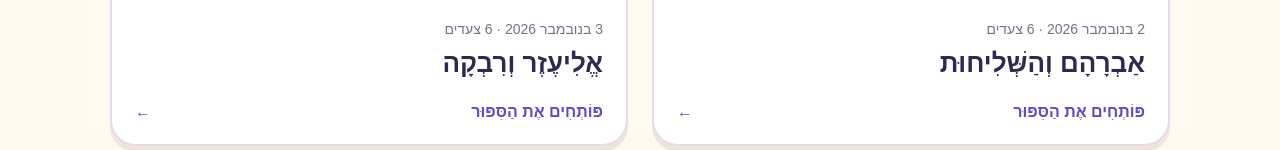
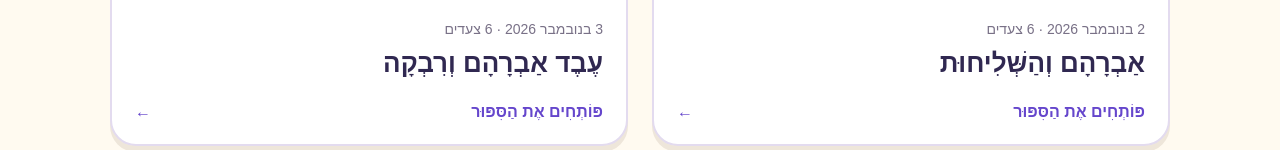
Before and after one commit to lebrati58/torah-bollag, a plain HTML site: page index.html in a window 1280 px wide. Shown: the part 873-1023 px from the top of the page. Drawn offline with Linux system fonts and the light colour scheme.

Commit message:
Correct Chayei Sarah chronology and distinguish unnamed servant from traditional Eliezer identification

```diff
--- a/index.html
+++ b/index.html
@@ -12,7 +12,7 @@
 <dialog id="game"><div class="reader-head"><button class="close" aria-label="סגירה" onclick="document.getElementById('game').close()">×</button><strong>מִשְׂחַק זִכָּרוֹן 🧩</strong><button class="pill" onclick="newGame()">מֵחָדָשׁ</button></div><p class="status" id="gameStatus">מִצְאוּ אֶת הַזּוּגוֹת</p><div class="memory" id="memory"></div><p class="note" style="text-align:center;padding:15px">גָּמָל · כַּד · מַיִם · צָמִיד</p></dialog>
 <div id="toast" class="toast hidden" role="status"></div>
 <script>
-const stories=[{"date":"2026-11-02","title":"אַבְרָהָם וְהַשְּׁלִיחוּת","lines":["אַבְרָהָם קָנָה מֵעֶפְרוֹן אֶת הַשָּׂדֶה וְאֶת הַמְּעָרָה.","אַבְרָהָם קָבַר אֶת שָׂרָה בַּמְּעָרָה.","כַּעֲבֹר שָׁלוֹשׁ שָׁנִים, אַבְרָהָם דִּבֵּר עִם אֱלִיעֶזֶר.","הוּא בִּקֵּשׁ מִמֶּנּוּ לִמְצֹא אִשָּׁה לְיִצְחָק מִמִּשְׁפַּחְתּוֹ.","אֱלִיעֶזֶר שָׁאַל: ״וְאִם הָאִשָּׁה לֹא תִּרְצֶה לָבוֹא?״","אַבְרָהָם אָמַר: ״אַל תּוֹצִיא אֶת יִצְחָק מֵאֶרֶץ יִשְׂרָאֵל.״"]},{"date":"2026-11-03","title":"אֱלִיעֶזֶר וְרִבְקָה","lines":["אֱלִיעֶזֶר יָצָא לְחָרָן עִם עֲשָׂרָה גְּמַלִּים.","לִפְנוֹת עֶרֶב הוּא הִתְפַּלֵּל לִמְצֹא אִשָּׁה מַתְאִימָה לְיִצְחָק.","הוּא בִּקֵּשׁ סִימָן: הָאִשָּׁה תִּתֵּן מַיִם לוֹ וְגַם לַגְּמַלִּים.","רִבְקָה הִגִּיעָה וְנָתְנָה מַיִם לֶאֱלִיעֶזֶר וְלַגְּמַלִּים.","אֱלִיעֶזֶר נָתַן לָהּ נֶזֶם וּצְמִידִים וְשָׁאַל עַל מִשְׁפַּחְתָּהּ.","כְּשֶׁשָּׁמַע שֶׁהִיא בַּת בְּתוּאֵל, מִמִּשְׁפַּחַת אַבְרָהָם, הוּא הוֹדָה לַה׳."]}];
+const stories=[{"date":"2026-11-02","title":"אַבְרָהָם וְהַשְּׁלִיחוּת","lines":["אַבְרָהָם קָנָה מֵעֶפְרוֹן אֶת הַשָּׂדֶה וְאֶת הַמְּעָרָה.","אַבְרָהָם קָבַר אֶת שָׂרָה בַּמְּעָרָה.","לְאַחַר מִכֵּן, אַבְרָהָם דִּבֵּר עִם עַבְדּוֹ.","הוּא בִּקֵּשׁ מִמֶּנּוּ לִמְצֹא אִשָּׁה לְיִצְחָק מִמִּשְׁפַּחְתּוֹ.","הָעֶבֶד שָׁאַל: ״וְאִם הָאִשָּׁה לֹא תִּרְצֶה לָבוֹא?״","אַבְרָהָם אָמַר: ״אַל תָּשֵׁב אֶת יִצְחָק לְשָׁם.״"]},{"date":"2026-11-03","title":"עֶבֶד אַבְרָהָם וְרִבְקָה","lines":["עֶבֶד אַבְרָהָם יָצָא לַדֶּרֶךְ עִם עֲשָׂרָה גְּמַלִּים.","לִפְנוֹת עֶרֶב הוּא הִתְפַּלֵּל לִמְצֹא אִשָּׁה מַתְאִימָה לְיִצְחָק.","הוּא בִּקֵּשׁ סִימָן: הָאִשָּׁה תִּתֵּן מַיִם לוֹ וְגַם לַגְּמַלִּים.","רִבְקָה הִגִּיעָה וְנָתְנָה מַיִם לָעֶבֶד וְלַגְּמַלִּים.","הָעֶבֶד נָתַן לָהּ נֶזֶם וּצְמִידִים וְשָׁאַל עַל מִשְׁפַּחְתָּהּ.","כְּשֶׁשָּׁמַע שֶׁהִיא בַּת בְּתוּאֵל, מִמִּשְׁפַּחַת אַבְרָהָם, הוּא הוֹדָה לַה׳."]}];
 let current=0,step=0,large=false,finished=[];
 try{finished=JSON.parse(localStorage.getItem('torahRead')||'[]');if(!Array.isArray(finished))finished=[]}catch(e){}
 const $=id=>document.getElementById(id);
```
